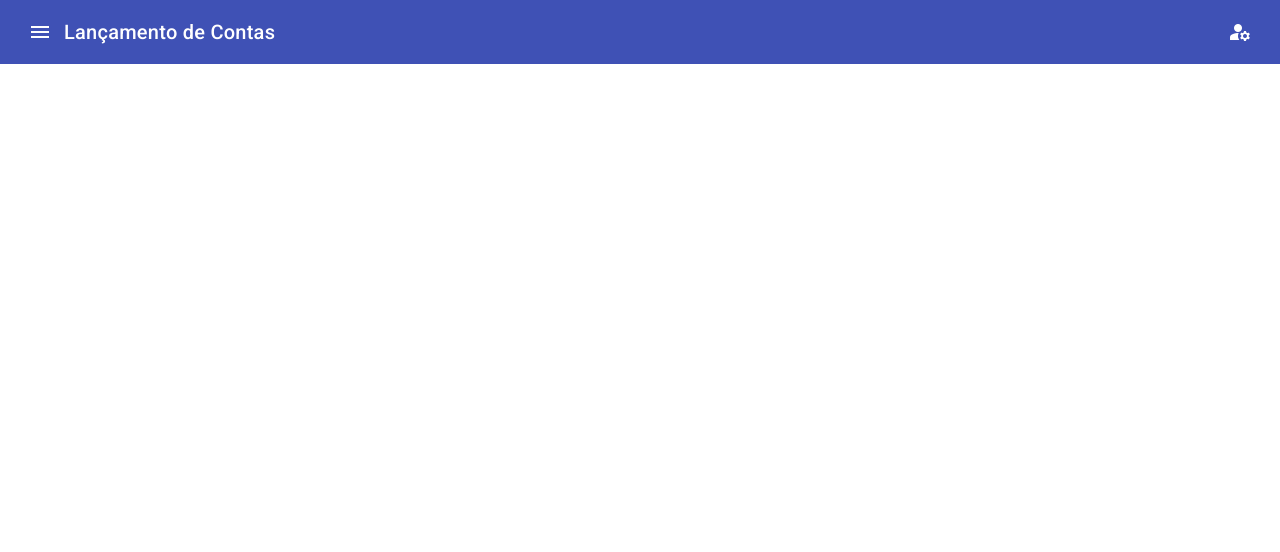
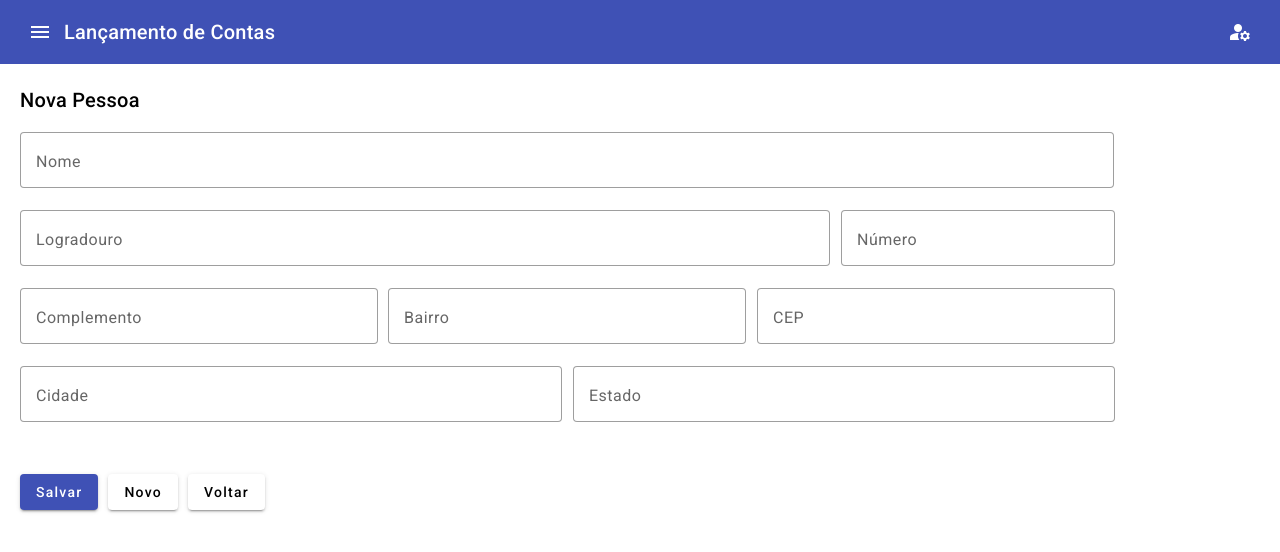
Before and after one commit to jlfilho/pagamento-front, an Angular app: page / in a window 1280 px wide. Shown: the top 552 px of the page. Built offline with nearby package versions, Linux system fonts and the light colour scheme.

Commit message:
Versão 0.0.2: Protótipo do formulário pessoa cadastro

```diff
--- a/src/app/app.component.html
+++ b/src/app/app.component.html
@@ -1,2 +1,3 @@
 <app-navbar></app-navbar>
+<app-pessoa-cadastro></app-pessoa-cadastro>
 <router-outlet></router-outlet>
--- a/src/app/app.module.ts
+++ b/src/app/app.module.ts
@@ -4,6 +4,8 @@ import { BrowserModule } from '@angular/platform-browser';
 import {MatToolbarModule} from '@angular/material/toolbar';
 import {MatButtonModule} from '@angular/material/button';
 import {MatIconModule} from '@angular/material/icon';
+import {MatInputModule} from '@angular/material/input';
+
 
 
 
@@ -26,7 +28,8 @@ import { NavbarComponent } from './navbar/navbar.component';
     BrowserAnimationsModule,
     MatToolbarModule,
     MatButtonModule,
-    MatIconModule
+    MatIconModule,
+    MatInputModule
   ],
   providers: [],
   bootstrap: [AppComponent]
--- a/src/app/pessoa-cadastro/pessoa-cadastro.component.css
+++ b/src/app/pessoa-cadastro/pessoa-cadastro.component.css
@@ -0,0 +1,49 @@
+.btn{
+  margin-top: 30px;
+}
+
+button {
+  margin-right: 10px;
+}
+
+.set-cinco-per-width{
+  width: 74%;
+}
+
+.vinte-cinco-per-width{
+  width: 25%;
+}
+
+.cinquenta-per-width{
+  width: 49.5%;
+}
+
+.trinta-tres-per-width{
+  width: 32.7%;
+}
+
+.flex-filds-container {
+  display: flex;
+  flex-direction: row;
+  flex-wrap: wrap;
+  justify-content: space-between;
+  align-items: flex-start;
+  align-content: stretch;
+}
+
+
+@media only screen and (max-width: 768px) {
+  .flex-filds-container {
+    display: flex;
+    flex-direction: column;
+    flex-wrap: wrap;
+    justify-content: flex-start;
+    align-items: stretch;
+    align-content: stretch;
+  }
+
+  .trinta-tres-per-width, .cinquenta-per-width, .cinquenta-per-width, .vinte-cinco-per-width, .set-cinco-per-width{
+    width: 100%;
+  }
+
+}
--- a/src/app/pessoa-cadastro/pessoa-cadastro.component.html
+++ b/src/app/pessoa-cadastro/pessoa-cadastro.component.html
@@ -1 +1,60 @@
-<p>pessoa-cadastro works!</p>
+<section class="flex-container">
+  <h2>Nova Pessoa</h2>
+
+  <form class="form">
+
+    <mat-form-field appearance="outline" class="example-full-width">
+      <mat-label>Nome</mat-label>
+      <input matInput placeholder="Informe o nome completo">
+    </mat-form-field>
+
+    <div class="flex-filds-container">
+      <mat-form-field appearance="outline" class="set-cinco-per-width">
+        <mat-label>Logradouro</mat-label>
+        <input matInput placeholder="Informe o logradouro">
+      </mat-form-field>
+
+      <mat-form-field appearance="outline" class="vinte-cinco-per-width">
+        <mat-label>Número</mat-label>
+        <input matInput placeholder="Informe o número">
+      </mat-form-field>
+    </div>
+
+    <div class="flex-filds-container">
+      <mat-form-field appearance="outline" class="trinta-tres-per-width">
+        <mat-label>Complemento</mat-label>
+        <input matInput placeholder="Informe o complemento">
+      </mat-form-field>
+
+      <mat-form-field appearance="outline" class="trinta-tres-per-width">
+        <mat-label>Bairro</mat-label>
+        <input matInput placeholder="Informe o bairro">
+      </mat-form-field>
+
+      <mat-form-field appearance="outline" class="trinta-tres-per-width">
+        <mat-label>CEP</mat-label>
+        <input matInput placeholder="Informe o cep">
+      </mat-form-field>
+    </div>
+
+    <div class="flex-filds-container">
+      <mat-form-field appearance="outline" class="cinquenta-per-width">
+        <mat-label>Cidade</mat-label>
+        <input matInput placeholder="Informe a cidade">
+      </mat-form-field>
+
+      <mat-form-field appearance="outline" class="cinquenta-per-width">
+        <mat-label>Estado</mat-label>
+        <input matInput placeholder="Informe o estado">
+      </mat-form-field>
+    </div>
+
+
+    <div class="btn">
+      <button mat-raised-button color="primary">Salvar</button>
+      <button mat-raised-button >Novo</button>
+      <button mat-raised-button >Voltar</button>
+    </div>
+
+  </form>
+</section>
--- a/src/styles.css
+++ b/src/styles.css
@@ -49,3 +49,26 @@ table {
 	border-collapse: collapse;
 	border-spacing: 0;
 }
+
+.flex-container {
+  display: flex;
+  flex-direction: column;
+  flex-wrap: wrap;
+  justify-content: center;
+  align-items: stretch;
+  align-content: normal;
+  width: 95%;
+  margin: 20px;
+}
+
+.form {
+  display: flex;
+  flex-direction: column;
+  flex-wrap: wrap;
+  justify-content: center;
+  align-items: stretch;
+  align-content: normal;
+  min-width: 150px;
+  max-width: 1170px;
+  width: 90%;
+}
```
